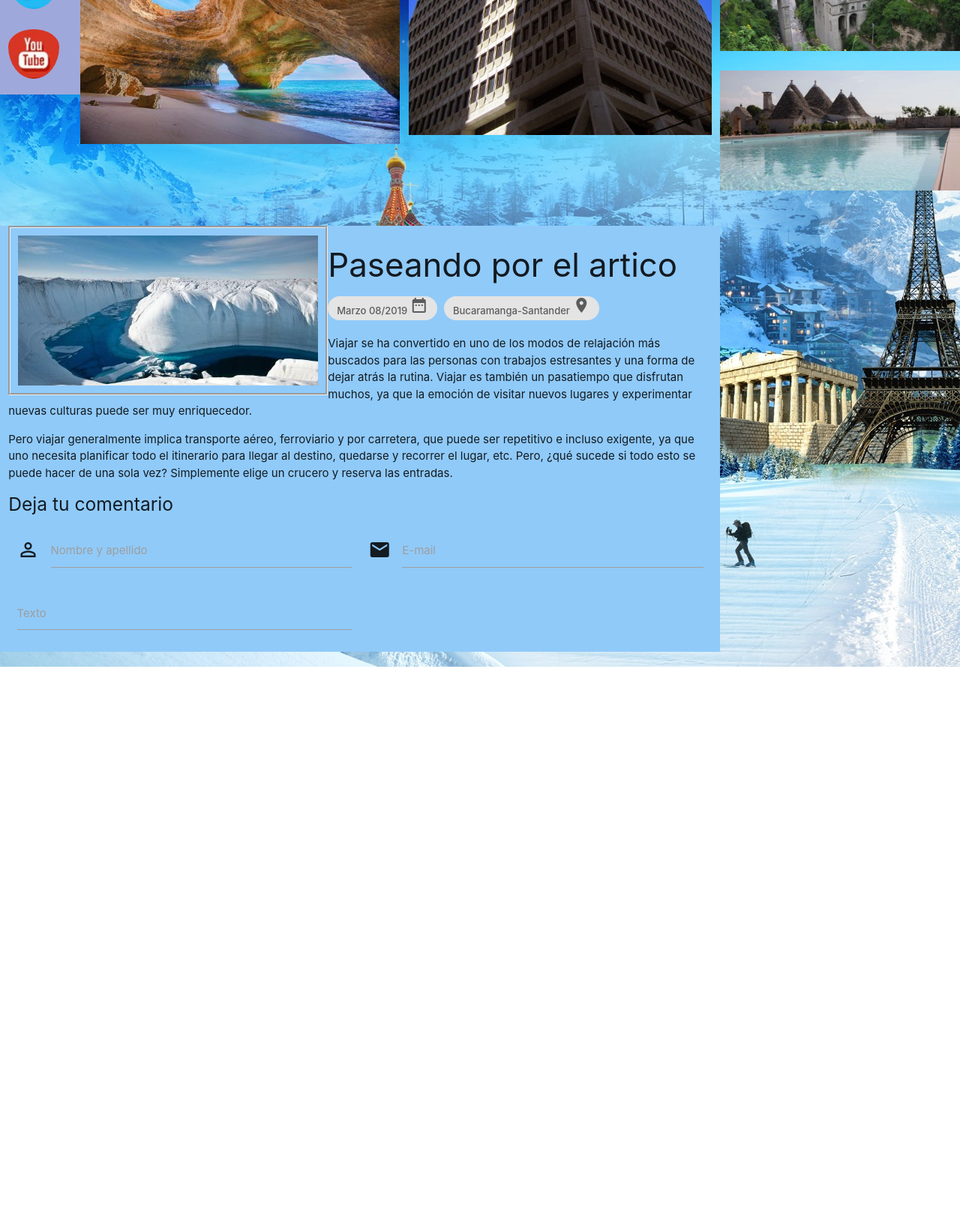
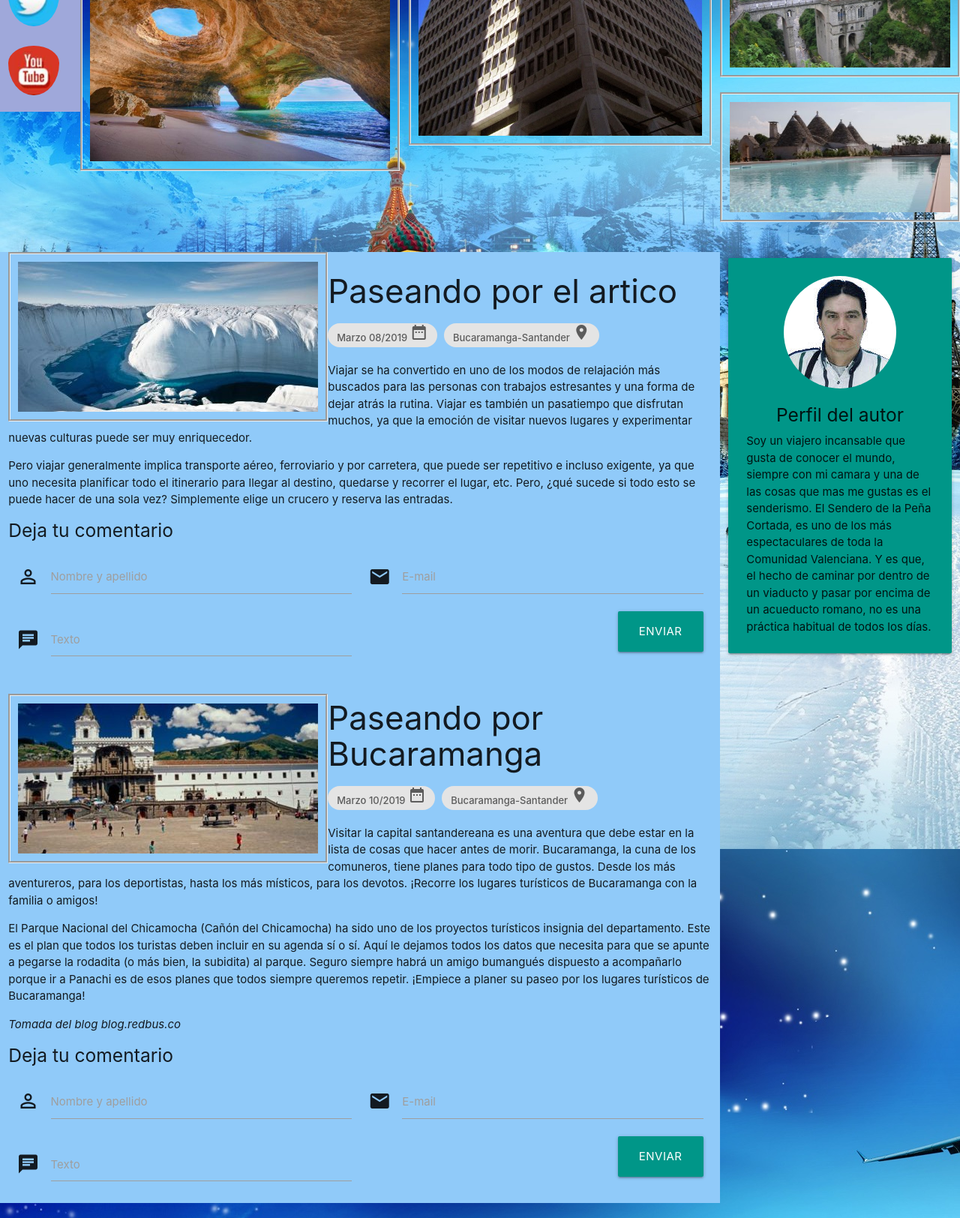
Before and after one commit to villabone/blog-viajes-materialize, a plain HTML site: page index.html in a window 1280 px wide. Shown: the part 468-2092 px from the top of the page at 75% size. Before the commit the page ends 1357 px from the top, so only its background shows below. Drawn offline with nearby package versions, Linux system fonts and the light colour scheme.

Commit message:
segunda parte

```diff
--- a/css/estilos.css
+++ b/css/estilos.css
@@ -6,7 +6,7 @@ nav {
 }
 .logo {
   width: 50%;
-  margin-left: 20px;
+  margin-left: 10px;
   margin-top: 20px;
   border-radius: 10px;
 }
@@ -27,3 +27,8 @@ nav {
   padding: 10px;
   border-style: groove;
 }
+@media screen and (max-width: 768px) {
+  .logo {
+    text-align: right;
+  }
+}
--- a/index.html
+++ b/index.html
@@ -10,22 +10,22 @@
   </head>
   <body>
     <div class="navbar-fixed">
-      <nav>
+      <nav class="blue lighten-3">
         <div class="nav-wrapper">
-          <a class="brand-logo left" href="#"><img class="logo" src="img/jose.jpg" alt="jose"></a>
-          <ul class="right hide-on-med-and-down">
-            <li><a href="#"><i class="material-icons left">public</i>Inicio</a></li>
-            <li><a href="#"><i class="material-icons left">place</i>En-Venezuela</a></li>
-            <li><a href="#"><i class="material-icons left">star</i>Lo-mejor</a></li>
-            <li><a href="#"><i class="material-icons left">chat_bubble_outline</i>Recomendaciones</a></li>
+          <a class="brand-logo left" href="#"><img class="logo hide-on-small-only" src="img/jose.jpg" alt="jose"></a>
+          <ul class="right">
+            <li><a class="waves-effect waves-light btn" href="#"><i class="material-icons left">public</i>Inicio</a></li>
+            <li><a class="waves-effect waves-light btn" href="#"><i class="material-icons left">place</i>En-Venezuela</a></li>
+            <li><a class="waves-effect waves-light btn" href="#"><i class="material-icons left">star</i>Lo-mejor</a></li>
+            <li><a class="waves-effect waves-light btn" href="#"><i class="material-icons left">chat_bubble_outline</i>Recomendaciones</a></li>
           </ul>
           <ul class="left">
-            <li><h4 class="alinear"><em>Caminando por el mundo!</em></h4></li>
+            <li><h4 class="alinear hide-on-med-and-down"><em>Caminando el mundo!</em></h4></li>
           </ul>
         </div>
       </nav>
     </div>
-    <br> <br>
+    <br> <br> <br>
     <div class="row">
       <div class="col m1 l1 indigo lighten-3">
         <ul class="hide-on-med-and-down">
@@ -38,24 +38,24 @@
       </div>
       <div class="col s12 m4 alto">
         <div class="row">
-          <img class="responsive-img" src="img/paisaje.jpg" alt="paisaje">
+          <img class="responsive-img imagen" src="img/paisaje.jpg" alt="paisaje">
         </div>
         <div class="row">
-          <img class="responsive-img" src="img/paisaje2.jpg" alt="paisaje">
+          <img class="responsive-img imagen" src="img/paisaje2.jpg" alt="paisaje">
         </div>
       </div>
       <div class="col s12 m4 alto">
-        <img class="responsive-img" src="img/paisaje3.jpg" alt="paisaje">
+        <img class="responsive-img imagen" src="img/paisaje3.jpg" alt="paisaje">
       </div>
       <div class="col s12 m3 alto">
         <div class="row">
-          <img class="responsive-img" src="img/paisaje4.jpg" alt="paisaje">
+          <img class="responsive-img imagen" src="img/paisaje4.jpg" alt="paisaje">
         </div>
         <div class="row">
-          <img class="responsive-img" src="img/paisaje5.jpg" alt="paisaje">
+          <img class="responsive-img imagen" src="img/paisaje5.jpg" alt="paisaje">
         </div>
         <div class="row">
-          <img class="responsive-img" src="img/paisaje6.jpg" alt="paisaje">
+          <img class="responsive-img imagen" src="img/paisaje6.jpg" alt="paisaje">
         </div>
       </div>
     </div>
@@ -89,13 +89,63 @@
           <label for="email" data-success="Correcto" data-error="Debes completar este paso">E-mail</label>
        </div>
        <div class="input-field col s6">
+         <i class="material-icons prefix">chat</i>
          <textarea id="texto" class="materialize-textarea"></textarea>
          <label for="texto">Texto</label>
        </div>
+       <div class="col s6">
+         <a class="btn btn-large right teal waves_effect" href="#">Enviar</a>
        </div>
-      <div class="col s12 m3">
+       <div class="row"></div>
+        <img src="img/paisaje8.jpg" alt="paisaje" class="imagen responsive-img">
+        <h3>Paseando por Bucaramanga</h3>
+        <div class="chip">
+          Marzo 10/2019
+          <i class="material-icons">date_range</i>
+        </div>
+        <div class="chip">
+          Bucaramanga-Santander
+          <i class="material-icons">location_on</i>
+        </div>
+        <p>
+          Visitar la capital santandereana es una aventura que debe estar en la lista de cosas que hacer antes de morir. Bucaramanga, la cuna de los comuneros, tiene planes para todo tipo de gustos. Desde los más aventureros, para los deportistas, hasta los más místicos, para los devotos. ¡Recorre los lugares turísticos de Bucaramanga con la familia o amigos!
+        </p>
+        <p>
+          El Parque Nacional del Chicamocha (Cañón del Chicamocha) ha sido uno de los proyectos turísticos insignia del departamento. Este es el plan que todos los turistas deben incluir en su agenda sí o sí. Aquí le dejamos todos los datos que necesita para que se apunte a pegarse la rodadita (o más bien, la subidita) al parque. Seguro siempre habrá un amigo bumangués dispuesto a acompañarlo porque ir a Panachi es de esos planes que todos siempre queremos repetir. ¡Empiece a planer su paseo por los lugares turísticos de Bucaramanga!
+        </p>
+        <p><em>Tomada del blog blog.redbus.co</em></p>
+        <h5>Deja tu comentario</h5>
+        <div class="input-field col s6">
+          <i class="material-icons prefix">perm_identity</i>
+          <input id="nombre" type="text" class="validate">
+          <label for="nombre">Nombre y apellido</label>
+        </div>
+        <div class="input-field col s6">
+          <i class="material-icons prefix">email</i>
+          <input id="email" type="email" class="validate">
+          <label for="email" data-success="Correcto" data-error="Debes completar este paso">E-mail</label>
+       </div>
+       <div class="input-field col s6">
+         <i class="material-icons prefix">chat</i>
+         <textarea id="texto" class="materialize-textarea"></textarea>
+         <label for="texto">Texto</label>
+       </div>
+       <div class="col s6">
+         <a class="btn btn-large right teal waves_effect" href="#">Enviar</a>
+       </div>
+      </div>
+      <aside class="col s12 m3">
+        <div class="card-panel teal">
+          <div class="center">
+            <img src="img/jose.jpg" alt="jose" class="circle responsive-img">
+            <h5>Perfil del autor</h5>
+          </div>
+         <span>Soy un viajero incansable que gusta de conocer el mundo, siempre con mi camara y una de las cosas que mas me gustas
+           es el senderismo. El Sendero de la Peña Cortada, es uno de los más espectaculares de toda la Comunidad Valenciana. Y es que, el hecho de caminar por dentro de un viaducto y pasar por encima de un acueducto romano, no es una práctica habitual de todos los días.
+         </span>
+       </div>
 
-      </div>
+      </aside>
     </div>
 
 
```
Also changed, not shown: img/paisaje8.jpg (added). Lines whose indentation alone changed are shown as unchanged.
